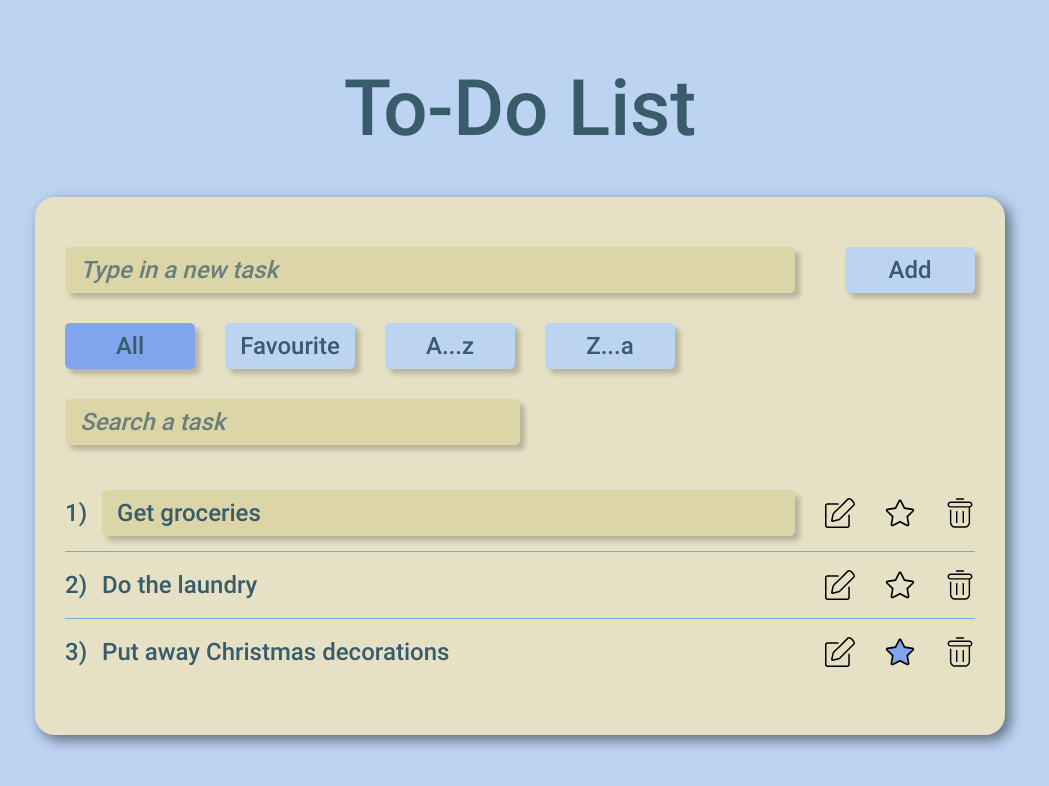
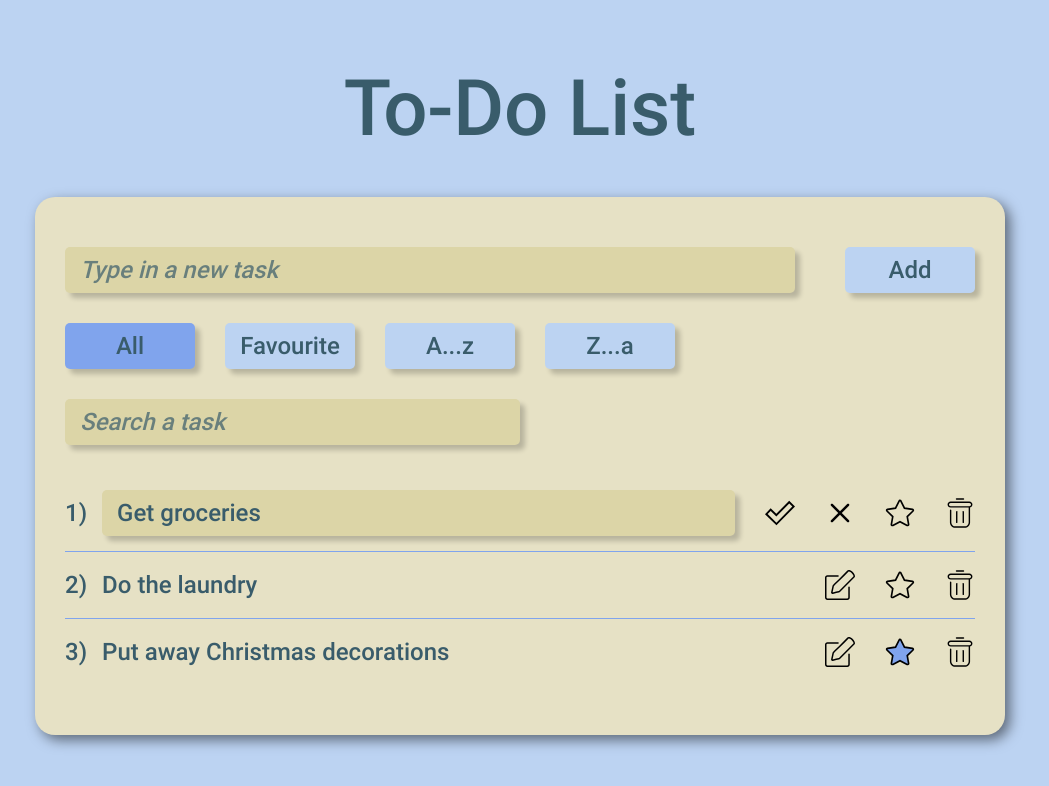
Before and after one commit to Qumansa/todolist_redux, a React (Create React App) app: page / in a window 1280 px wide. Both pictures are taken after a click on the button 960 px from the left and 508 px from the top of the page. Shown: the top 786 px of the page, without its empty margins (120-1169 px from the left). Built offline with nearby package versions, Linux system fonts and the light colour scheme; data requests are answered from the project's data file; a web font is replaced by a local one.

Commit message:
Редактирование задачи
Завершение создания логики

```diff
--- a/src/api/todosApi.js
+++ b/src/api/todosApi.js
@@ -19,7 +19,7 @@ export const todosApi = createApi({
             }),
             invalidatesTags: ['Todos']
         }),
-        toggleFavouriteToDoItem: builder.mutation({
+        updateToDoItem: builder.mutation({
             query(data) {
                 const { id } = data;
 
@@ -45,5 +45,5 @@ export const {
     useGetToDoListQuery,
     useDeleteToDoItemMutation,
     useCreateToDoItemMutation,
-    useToggleFavouriteToDoItemMutation
+    useUpdateToDoItemMutation
 } = todosApi;
--- a/src/components/toDoItem/ToDoItem.js
+++ b/src/components/toDoItem/ToDoItem.js
@@ -1,11 +1,42 @@
 import { useState } from 'react';
+// import { useDeleteToDoItemMutation, useUpdateToDoItemMutation } from '../../api/todosApi';
+import { useUpdateToDoItemMutation } from '../../api/todosApi';
 
 import './toDoItem.sass';
 
-const ToDoItem = ({index, onDelete, onToggle, description, favourite}) => {
+const ToDoItem = ({id, index, onDelete, onToggle, description, favourite}) => {
     const [beingEdited, setBeingEdited] = useState(false);
+    const [currentDescription, setCurrentDescription] = useState(description);
+    const [updateToDoItem] = useUpdateToDoItemMutation();
+
+    // const [deleteToDoItem] = useDeleteToDoItemMutation();
+
+    // console.log('render ToDoItem')
 
     const btnActiveClass = favourite ? 'to-do-list__button_active' : null;
+
+    const onEdit = () => {
+        setBeingEdited(beingEdited => beingEdited = !beingEdited);
+    };
+
+    const onClose = () => {
+        setBeingEdited(!beingEdited);
+    };
+
+    const onSave = (id, currentDescription) => {
+        const data = {
+            id,
+            description: currentDescription
+        };
+
+        updateToDoItem(data);
+        onClose();
+    };
+
+    // const onDeleteToDoItem = (id) => {
+    //     // console.log('render')
+    //     deleteToDoItem(id);
+    // };
 
     const descriptionElem = (
         <span className="to-do-list__description">{description}</span>
@@ -15,20 +46,11 @@ const ToDoItem = ({index, onDelete, onToggle, description, favourite}) => {
         <input
             type="text"
             className="input"
-            value={description}/>
+            value={currentDescription}
+            onChange={(e) => setCurrentDescription(e.target.value)}/>
     );
 
-    const onEdit = () => {
-        setBeingEdited(beingEdited => beingEdited = !beingEdited);
-    };
-
-    return (
-        <li className="to-do-list__item">
-            <div className="to-do-list__task">
-                <span className="to-do-list__order">{index + 1})</span>
-                {beingEdited ? inputElem : descriptionElem}
-            </div>
-            <ul className="to-do-list__buttons">
+    const editElem = (
         <li className="to-do-list__buttons-item">
             <button
                 className={`to-do-list__button ${btnActiveClass}`}
@@ -54,6 +76,52 @@ const ToDoItem = ({index, onDelete, onToggle, description, favourite}) => {
                 </svg>
             </button>
         </li>
+    );
+
+    const saveElem = (
+        <li className="to-do-list__buttons-item">
+            <button
+                className="to-do-list__button"
+                aria-label="Save"
+                onClick={() => onSave(id, currentDescription)}>
+                <svg className="to-do-list__button-img" version="1.1" xmlns="http://www.w3.org/2000/svg" x="0px" y="0px" viewBox="0 0 480.358 480.358"  >
+                    <g>
+                        <path d="M387.702,43.753L181.316,253.467l-90.84-88.044L0,258.771l183.479,177.834l296.879-301.667L387.702,43.753z
+                            M182.98,394.343L42.421,258.108l48.719-50.265l90.676,87.886L388.042,86.178l49.892,49.1L182.98,394.343z"/>
+                    </g>
+                </svg>
+            </button>
+        </li>
+    );
+
+    const closeElem = (
+        <li className="to-do-list__buttons-item">
+            <button
+                className="to-do-list__button"
+                aria-label="Close"
+                onClick={onClose}>
+                    <svg className="to-do-list__button-img" width="24px" height="24px" viewBox="0 0 24 24" fill="none" xmlns="http://www.w3.org/2000/svg">
+                        <path d="M6.22566 4.81096C5.83514 4.42044 5.20197 4.42044 4.81145 4.81096C4.42092 5.20148 4.42092 5.83465 4.81145 6.22517L10.5862 11.9999L4.81151 17.7746C4.42098 18.1651 4.42098 18.7983 4.81151 19.1888C5.20203 19.5793 5.8352 19.5793 6.22572 19.1888L12.0004 13.4141L17.7751 19.1888C18.1656 19.5793 18.7988 19.5793 19.1893 19.1888C19.5798 18.7983 19.5798 18.1651 19.1893 17.7746L13.4146 11.9999L19.1893 6.22517C19.5799 5.83465 19.5799 5.20148 19.1893 4.81096C18.7988 4.42044 18.1657 4.42044 17.7751 4.81096L12.0004 10.5857L6.22566 4.81096Z" fill="black"/>
+                    </svg>
+            </button>
+        </li>
+    );
+
+    const BeingEditedView = () => (
+        <>
+            {saveElem}
+            {closeElem}
+        </>
+    );
+
+    return (
+        <li className="to-do-list__item">
+            <div className="to-do-list__task">
+                <span className="to-do-list__order">{index + 1})</span>
+                {beingEdited ? inputElem : descriptionElem}
+            </div>
+            <ul className="to-do-list__buttons">
+                {beingEdited ? <BeingEditedView/> : editElem}
                 <li className="to-do-list__buttons-item">
                     <button
                         className={`to-do-list__button ${btnActiveClass}`}
@@ -68,6 +136,7 @@ const ToDoItem = ({index, onDelete, onToggle, description, favourite}) => {
                     <button
                         className="to-do-list__button"
                         aria-label="Delete"
+                        // onClick={() => onDelete(id)}
                         onClick={onDelete}>
                         <svg className="to-do-list__button-img" xmlns="http://www.w3.org/2000/svg" viewBox="0 0 128 128">
                             <path d="M24,41h77v63c0,9.37-7.63,17-17,17H44c-9.37,0-17-7.63-17-17V52c0-1.66-1.34-3-3-3s-3,1.34-3,3v52c0,12.68,10.32,23,23,23 h40c12.68,0,23-10.32,23-23V40.64c5.72-1.36,10-6.5,10-12.64c0-7.17-5.83-13-13-13H24c-7.17,0-13,5.83-13,13S16.83,41,24,41z M24,21h80c3.86,0,7,3.14,7,7s-3.14,7-7,7H24c-3.86,0-7-3.14-7-7S20.14,21,24,21z"/><path d="M49,7h30c1.66,0,3-1.34,3-3s-1.34-3-3-3H49c-1.66,0-3,1.34-3,3S47.34,7,49,7z"/><path d="M53,104V58c0-1.66-1.34-3-3-3s-3,1.34-3,3v46c0,1.66,1.34,3,3,3S53,105.66,53,104z"/><path d="M81,104V58c0-1.66-1.34-3-3-3s-3,1.34-3,3v46c0,1.66,1.34,3,3,3S81,105.66,81,104z"/>
--- a/src/components/toDoList/ToDoList.js
+++ b/src/components/toDoList/ToDoList.js
@@ -1,5 +1,9 @@
 import { useCallback } from 'react';
-import { useGetToDoListQuery, useDeleteToDoItemMutation, useToggleFavouriteToDoItemMutation } from '../../api/todosApi';
+import {
+    useGetToDoListQuery,
+    useDeleteToDoItemMutation,
+    useUpdateToDoItemMutation
+} from '../../api/todosApi';
 import { useSelector } from 'react-redux';
 
 import Spinner from '../spinner/Spinner';
@@ -19,7 +23,7 @@ const ToDoList = () => {
     const {activeFilter} = useSelector(state => state.filter);
 
     const [deleteToDoItem] = useDeleteToDoItemMutation();
-    const [toggleFavouriteToDoItem] = useToggleFavouriteToDoItemMutation();
+    const [updateToDoItem] = useUpdateToDoItemMutation();
 
     const searchTask = (tasks, searchValue) => {
         if (searchValue.length === 0) {
@@ -50,6 +54,8 @@ const ToDoList = () => {
         }
     };
 
+    // console.log('render ToDoList')
+
     const onDeleteToDoItem = useCallback((id) => {
         deleteToDoItem(id);
         // eslint-disable-next-line
@@ -61,7 +67,7 @@ const ToDoList = () => {
             favourite: !favourite
         };
 
-        toggleFavouriteToDoItem(data);
+        updateToDoItem(data);
         // eslint-disable-next-line
     }, []);
 
@@ -73,6 +79,7 @@ const ToDoList = () => {
         const items = tasks.map(({id, favourite, ...props}, index) => (
             <ToDoItem
                 key={id}
+                id={id}
                 index={index}
                 favourite={favourite}
                 {...props}
```
Lines whose indentation alone changed are shown as unchanged.
